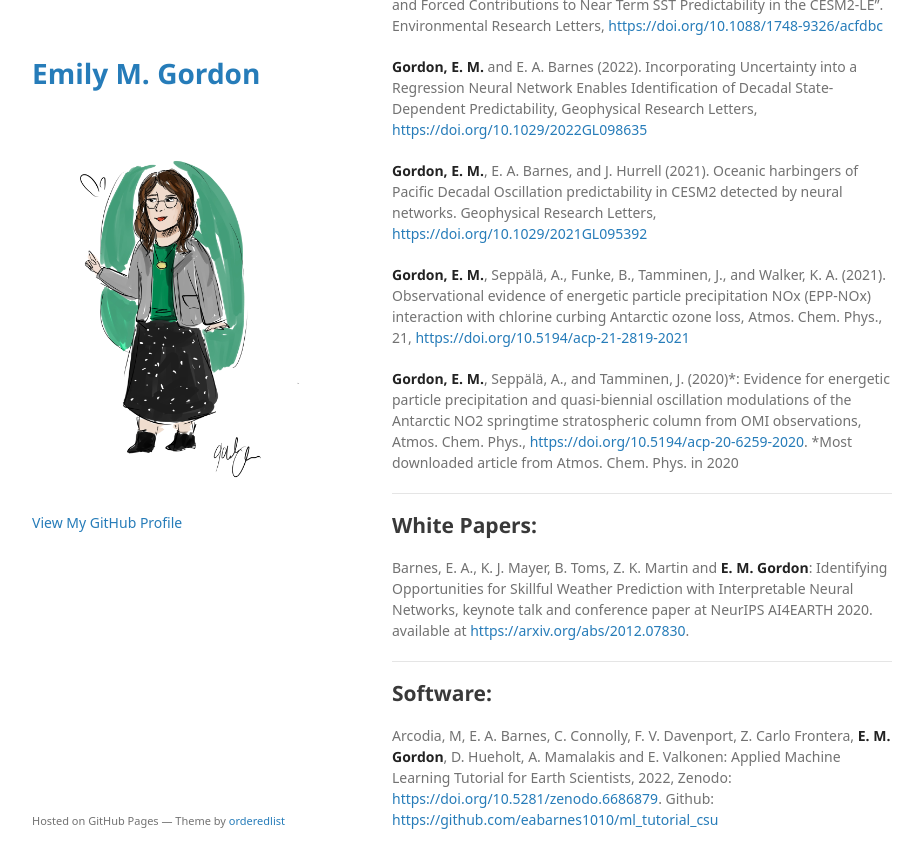
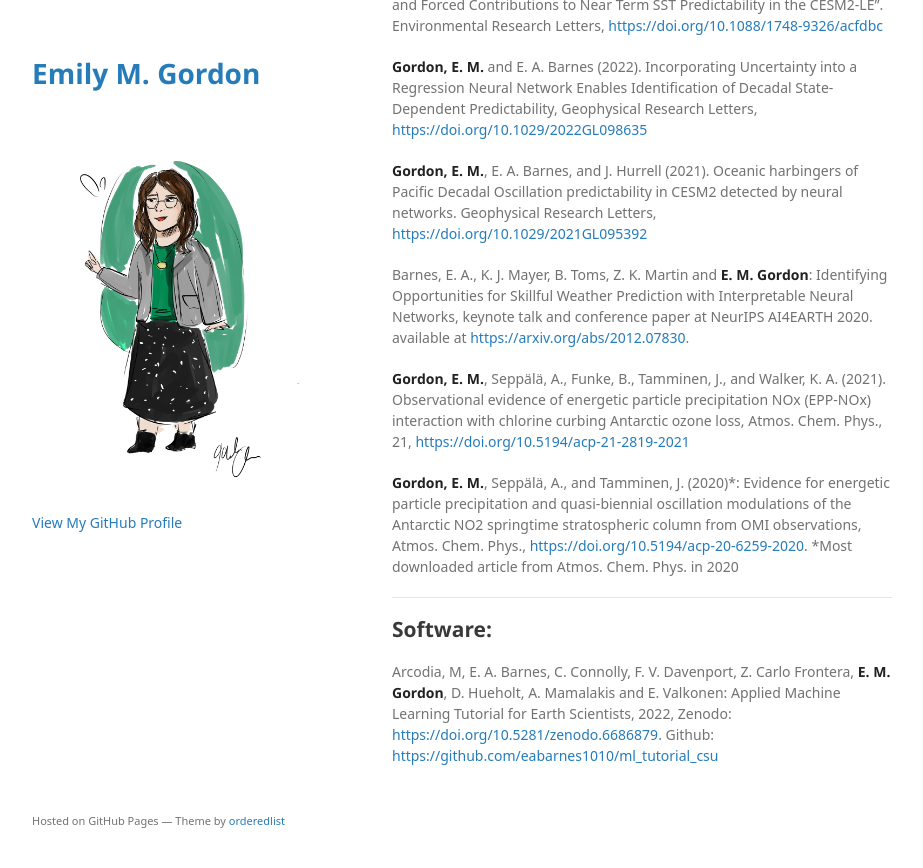
Before and after one commit to emily-gordy/emily-gordy.github.io, a Jekyll site: the page built from publications.md, in a window 1280 px wide and 900 px high, scrolled down 534 px. Shown: the top 868 px of the window, without its empty margins (178-1101 px from the left). Built offline with Jekyll 4.4.1, drawn with Linux system fonts in a browser that asks for light colours; some web fonts are replaced; a script that is not in the unit is left out; the repository's description, which GitHub fills in, is left out; our own code applies the rules of GitHub Pages for plain Markdown files; after the commit the page ends 1370 px from its top, so only the background shows below that.

Commit message:
Update publications.md

```diff
--- a/publications.md
+++ b/publications.md
@@ -21,19 +21,14 @@ Davenport, F. V., E. A. Barnes, and **E. M. Gordon.** (2024) "Combining Neural N
 
 **Gordon, E. M.**, E. A. Barnes, and J. Hurrell (2021). Oceanic harbingers of Pacific Decadal Oscillation predictability in CESM2 detected by neural networks. Geophysical Research Letters, [https://doi.org/10.1029/2021GL095392](https://doi.org/10.1029/2021GL095392)
 
+Barnes, E. A., K. J. Mayer, B. Toms, Z. K. Martin and **E. M. Gordon**: Identifying Opportunities for Skillful Weather Prediction with Interpretable Neural Networks, keynote talk and conference paper at NeurIPS AI4EARTH 2020. available at [https://arxiv.org/abs/2012.07830](https://arxiv.org/abs/2012.07830).
+
 **Gordon, E. M.**, Seppälä, A., Funke, B., Tamminen, J., and Walker, K. A. (2021). Observational evidence of energetic particle precipitation NOx (EPP-NOx) interaction with chlorine curbing Antarctic ozone loss, Atmos. Chem. Phys., 21, [https://doi.org/10.5194/acp-21-2819-2021](https://doi.org/10.5194/acp-21-2819-2021)
 
 **Gordon, E. M.**, Seppälä, A., and Tamminen, J. (2020)*: Evidence for energetic particle precipitation and quasi-biennial oscillation modulations of the Antarctic NO2 springtime stratospheric column from OMI observations, Atmos. Chem. Phys., [https://doi.org/10.5194/acp-20-6259-2020](https://doi.org/10.5194/acp-20-6259-2020). *Most downloaded article from Atmos. Chem. Phys. in 2020
 
 * * *
 
-
-## White Papers:
-
-Barnes, E. A., K. J. Mayer, B. Toms, Z. K. Martin and **E. M. Gordon**: Identifying Opportunities for Skillful Weather Prediction with Interpretable Neural Networks, keynote talk and conference paper at NeurIPS AI4EARTH 2020. available at [https://arxiv.org/abs/2012.07830](https://arxiv.org/abs/2012.07830).
-
-* * *
-
 ## Software:
 
 Arcodia, M, E. A. Barnes, C. Connolly, F. V. Davenport, Z. Carlo Frontera, **E. M. Gordon**, D. Hueholt, A. Mamalakis and E. Valkonen: Applied Machine Learning Tutorial for Earth Scientists, 2022,  Zenodo: [https://doi.org/10.5281/zenodo.6686879](https://doi.org/10.5281/zenodo.6686879). Github: [https://github.com/eabarnes1010/ml_tutorial_csu](https://github.com/eabarnes1010/ml_tutorial_csu)
```
